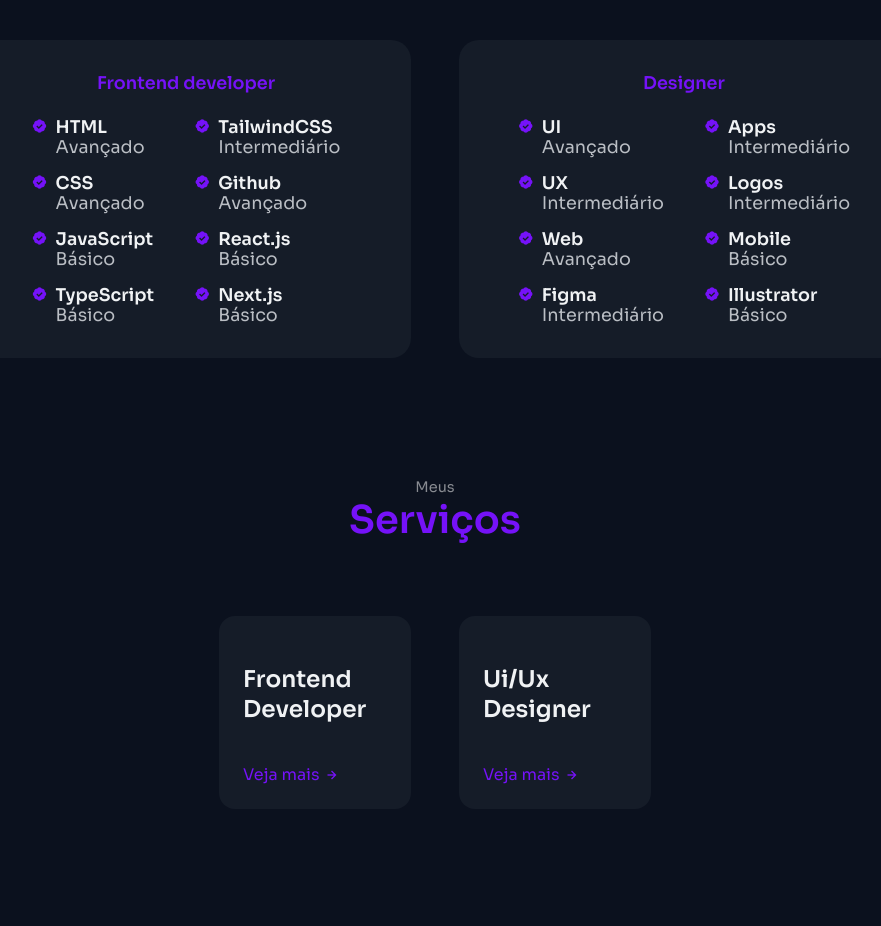
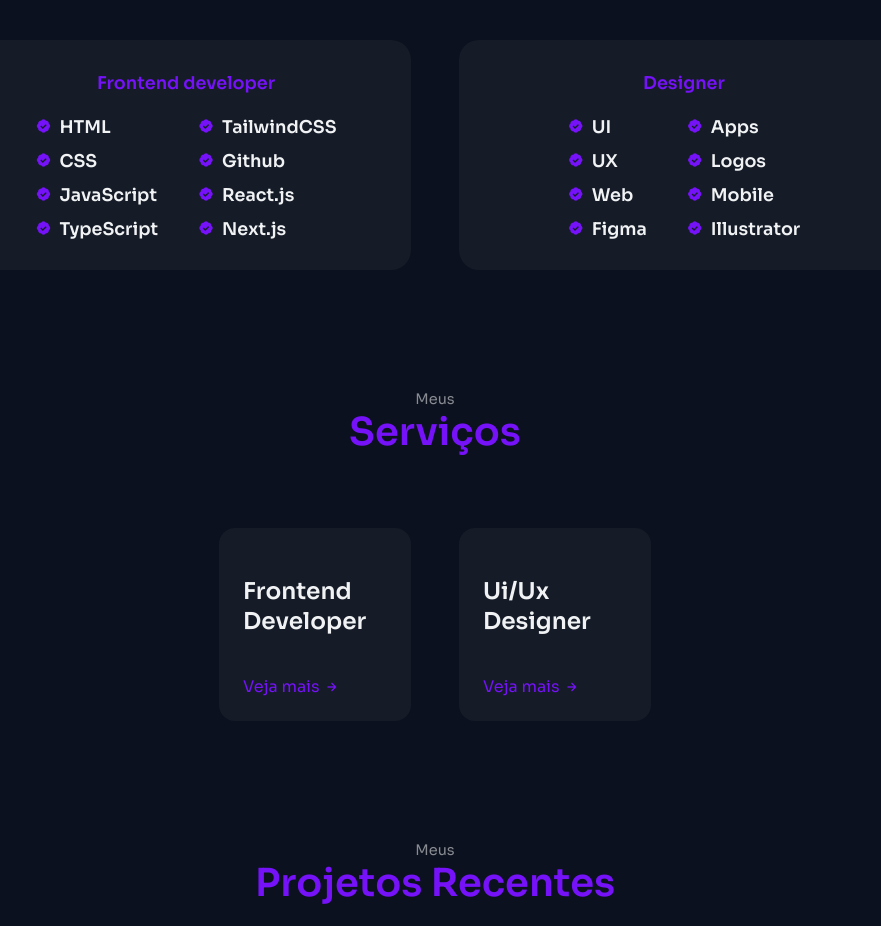
Before and after one commit to rafaeelprado/portfolio-js, a plain HTML site: page index.html in a window 1280 px wide. Shown: the part 1720-2646 px from the top of the page, without its empty margins (205-1086 px from the left). Drawn offline with nearby package versions, Linux system fonts and the light colour scheme.

Commit message:
Remove skill rating

```diff
--- a/index.html
+++ b/index.html
@@ -155,7 +155,7 @@
 
                                     <div>
                                         <h3 class="skills__name">HTML</h3>
-                                        <span class="skills_level">Avançado</span>
+
                                     </div>
                                 </div>
                                 <div class="skills__data">
@@ -163,7 +163,7 @@
 
                                     <div>
                                         <h3 class="skills__name">CSS</h3>
-                                        <span class="skills_level">Avançado</span>
+
                                     </div>
                                 </div>
                                 <div class="skills__data">
@@ -171,7 +171,7 @@
 
                                     <div>
                                         <h3 class="skills__name">JavaScript</h3>
-                                        <span class="skills_level">Básico</span>
+
                                     </div>
                                 </div>
                                 <div class="skills__data">
@@ -179,7 +179,7 @@
 
                                     <div>
                                         <h3 class="skills__name">TypeScript</h3>
-                                        <span class="skills_level">Básico</span>
+
                                     </div>
                                 </div>
                             </div>
@@ -190,7 +190,7 @@
 
                                     <div>
                                         <h3 class="skills__name">TailwindCSS</h3>
-                                        <span class="skills_level">Intermediário</span>
+
                                     </div>
                                 </div>
                                 <div class="skills__data">
@@ -198,7 +198,7 @@
 
                                     <div>
                                         <h3 class="skills__name">Github</h3>
-                                        <span class="skills_level">Avançado</span>
+
                                     </div>
                                 </div>
                                 <div class="skills__data">
@@ -206,7 +206,7 @@
 
                                     <div>
                                         <h3 class="skills__name">React.js</h3>
-                                        <span class="skills_level">Básico</span>
+
                                     </div>
                                 </div>
                                 <div class="skills__data">
@@ -214,7 +214,7 @@
 
                                     <div>
                                         <h3 class="skills__name">Next.js</h3>
-                                        <span class="skills_level">Básico</span>
+
                                     </div>
                                 </div>
                             </div>
@@ -230,7 +230,6 @@
 
                                     <div>
                                         <h3 class="skills__name">UI</h3>
-                                        <span class="skills_level">Avançado</span>
                                     </div>
                                 </div>
 
@@ -239,7 +238,7 @@
 
                                     <div>
                                         <h3 class="skills__name">UX</h3>
-                                        <span class="skills_level">Intermediário</span>
+
                                     </div>
                                 </div>
 
@@ -248,7 +247,7 @@
 
                                     <div>
                                         <h3 class="skills__name">Web</h3>
-                                        <span class="skills_level">Avançado</span>
+
                                     </div>
                                 </div>
                                 <div class="skills__data">
@@ -256,7 +255,7 @@
 
                                     <div>
                                         <h3 class="skills__name">Figma</h3>
-                                        <span class="skills_level">Intermediário</span>
+
                                     </div>
                                 </div>
                             </div>
@@ -267,7 +266,7 @@
 
                                     <div>
                                         <h3 class="skills__name">Apps</h3>
-                                        <span class="skills_level">Intermediário</span>
+
                                     </div>
                                 </div>
                                 <div class="skills__data">
@@ -275,7 +274,7 @@
 
                                     <div>
                                         <h3 class="skills__name">Logos</h3>
-                                        <span class="skills_level">Intermediário</span>
+
                                     </div>
                                 </div>
                                 <div class="skills__data">
@@ -283,7 +282,7 @@
 
                                     <div>
                                         <h3 class="skills__name">Mobile</h3>
-                                        <span class="skills_level">Básico</span>
+
                                     </div>
                                 </div>
                                 <div class="skills__data">
@@ -291,7 +290,7 @@
 
                                     <div>
                                         <h3 class="skills__name">Illustrator</h3>
-                                        <span class="skills_level">Básico</span>
+
                                     </div>
                                 </div>
                             </div>
```
